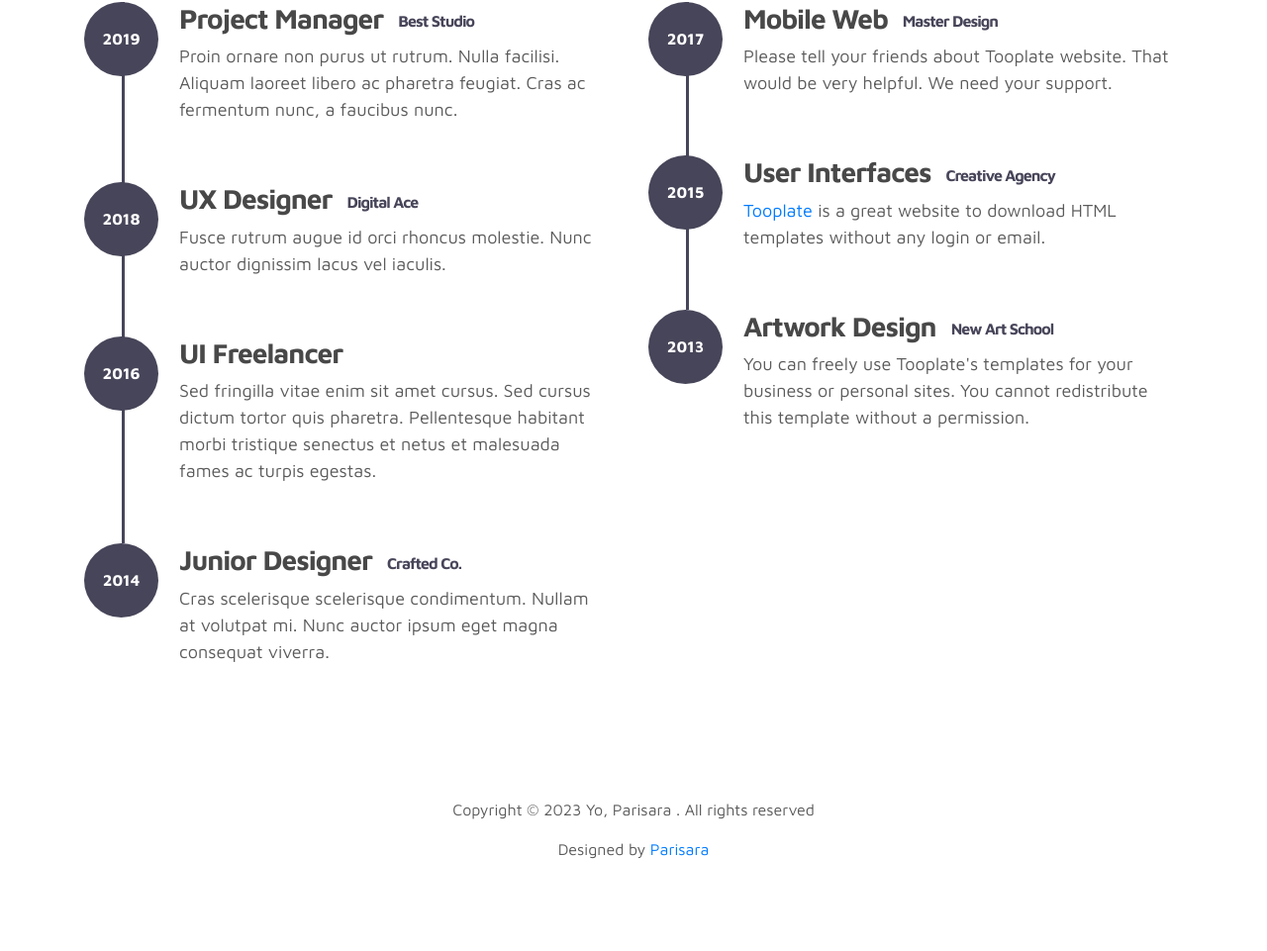
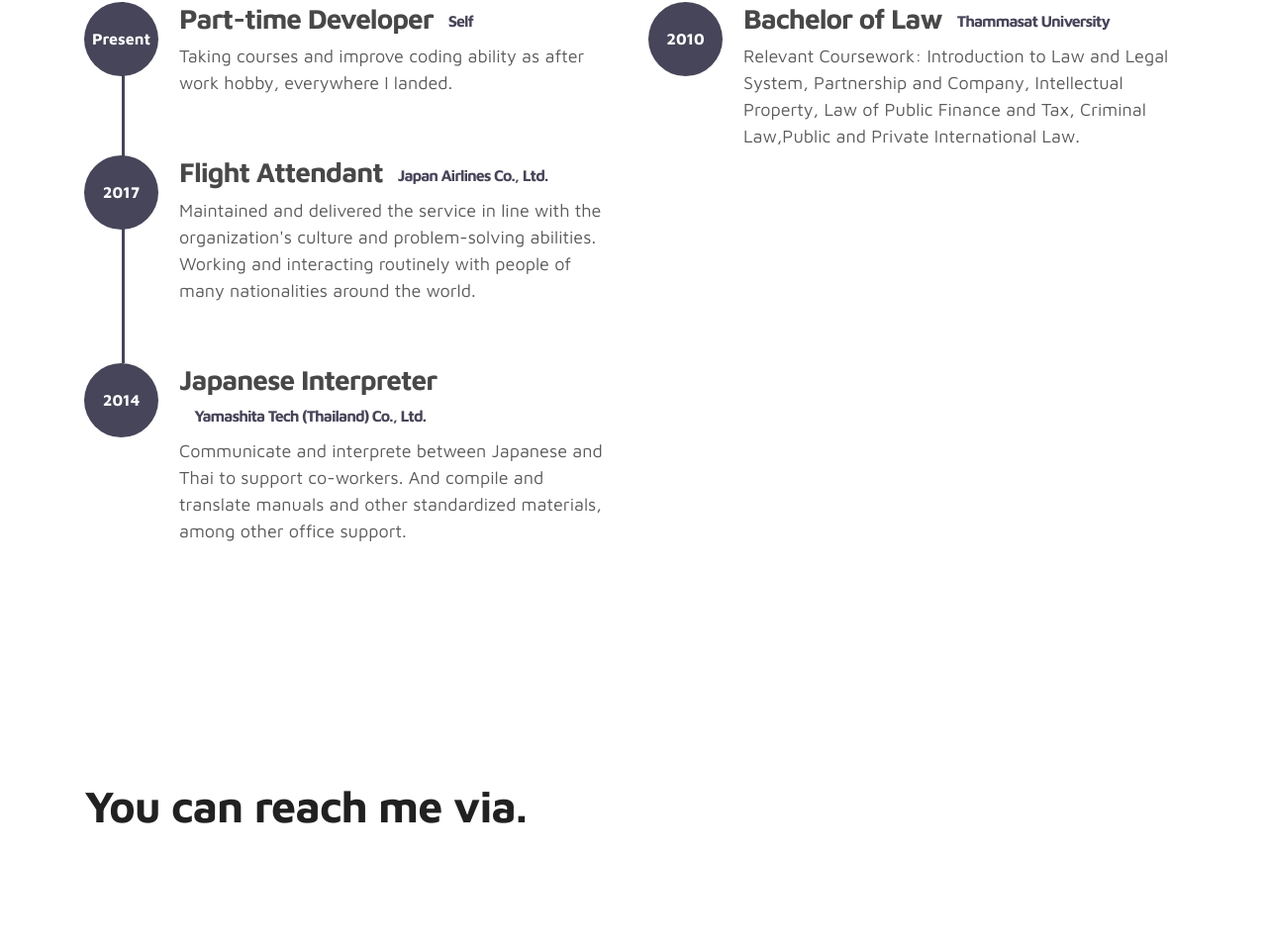
Before and after one commit to Parisara1992/Parisara1992.github.io, a plain HTML site: page index.html in a window 1280 px wide. Shown: the part 1762-2723 px from the top of the page at 99% size. Before the commit the page ends 2696 px from the top, so only its background shows below. Drawn offline with Linux system fonts and the light colour scheme.

Commit message:
add contact section

```diff
--- a/index.html
+++ b/index.html
@@ -44,11 +44,12 @@ https://www.tooplate.com/view/2115-marvel
                         <a href="#about" class="nav-link"><span data-hover="About">About</span></a>
                     </li>
                     <li class="nav-item">
-                        <a href="#project" class="nav-link"><span data-hover="Projects">Certificates</span></a>
+                        <a href="#certificate" class="nav-link"><span data-hover="Certificates">Certificates</span></a>
                     </li>
                     <li class="nav-item">
-                        <a href="#resume" class="nav-link"><span data-hover="Resume">Experiences</span></a>
+                        <a href="#resume" class="nav-link"><span data-hover="Experiences">Experiences</span></a>
                     </li>
+
                     <li class="nav-item">
                         <a href="#contact" class="nav-link"><span data-hover="Contact">Contact</span></a>
                     </li>
@@ -103,8 +104,8 @@ https://www.tooplate.com/view/2115-marvel
         </div>
     </section>
 
-    <!-- PROJECTS -->
-    <section class="project py-5" id="project">
+    <!-- CERTIFICATE -->
+    <section class="project py-5" id="certificate">
         <div class="container">
 
                 <div class="row">
@@ -180,42 +181,34 @@ https://www.tooplate.com/view/2115-marvel
 
                     <div class="timeline">
                         <div class="timeline-wrapper">
+                            <div class="timeline-yr">
+                                 <span>Present</span>
+                            </div>
+                            <div class="timeline-info">
+                                 <h3><span>Part-time Developer</span><small>Self</small></h3>
+                                 <p>Taking courses and improve coding ability as after work hobby, everywhere I landed.</p>
+                            </div>
+                       </div>
+                        <div class="timeline-wrapper">
                              <div class="timeline-yr">
-                                  <span>2019</span>
+                                  <span>2017</span>
                              </div>
                              <div class="timeline-info">
-                                  <h3><span>Project Manager</span><small>Best Studio</small></h3>
-                                  <p>Proin ornare non purus ut rutrum. Nulla facilisi. Aliquam laoreet libero ac pharetra feugiat. Cras ac fermentum nunc, a faucibus nunc.</p>
+                                  <h3><span>Flight Attendant</span><small>Japan Airlines Co., Ltd.</small></h3>
+                                  <p>Maintained and delivered the service in line with the organization's culture and problem-solving abilities.
+                                    Working and interacting routinely with people of many nationalities around the world.</p>
                              </div>
                         </div>
 
-                        <div class="timeline-wrapper">
-                            <div class="timeline-yr">
-                                <span>2018</span>
-                            </div>
-                            <div class="timeline-info">
-                                <h3><span>UX Designer</span><small>Digital Ace</small></h3>
-                                <p>Fusce rutrum augue id orci rhoncus molestie. Nunc auctor dignissim lacus vel iaculis.</p>
-                            </div>
-                        </div>
 
-                        <div class="timeline-wrapper">
-                            <div class="timeline-yr">
-                                <span>2016</span>
-                            </div>
-                            <div class="timeline-info">
-                                <h3><span>UI Freelancer</h3>
-                                <p>Sed fringilla vitae enim sit amet cursus. Sed cursus dictum tortor quis pharetra. Pellentesque habitant morbi tristique senectus et netus et malesuada fames ac turpis egestas.</p>
-                            </div>
-                        </div>
 
                         <div class="timeline-wrapper">
                             <div class="timeline-yr">
                                 <span>2014</span>
                             </div>
                             <div class="timeline-info">
-                                <h3><span>Junior Designer<small>Crafted Co.</small></h3>
-                                <p>Cras scelerisque scelerisque condimentum. Nullam at volutpat mi. Nunc auctor ipsum eget magna consequat viverra.</p>
+                                <h3><span>Japanese Interpreter<small>Yamashita Tech (Thailand) Co., Ltd.</small></h3>
+                                <p>Communicate and interprete between Japanese and Thai to support co-workers. And compile and translate manuals and other standardized materials, among other office support.</p>
                             </div>
                         </div>
 
@@ -228,33 +221,15 @@ https://www.tooplate.com/view/2115-marvel
                     <div class="timeline">
                         <div class="timeline-wrapper">
                              <div class="timeline-yr">
-                                  <span>2017</span>
+                                  <span>2010</span>
                              </div>
                              <div class="timeline-info">
-                                  <h3><span>Mobile Web</span><small>Master Design</small></h3>
-                                  <p>Please tell your friends about Tooplate website. That would be very helpful. We need your support.</p>
+                                  <h3><span>Bachelor of Law</span><small>Thammasat University</small></h3>
+                                  <p>Relevant Coursework: Introduction to Law and Legal System, Partnership and Company, Intellectual Property, Law of Public Finance and Tax, Criminal Law,Public and Private International Law.</p>
                              </div>
                         </div>
 
-                        <div class="timeline-wrapper">
-                            <div class="timeline-yr">
-                                <span>2015</span>
-                            </div>
-                            <div class="timeline-info">
-                                <h3><span>User Interfaces</span><small>Creative Agency</small></h3>
-                                <p><a rel="nofollow" href="https://www.facebook.com/tooplate">Tooplate</a> is a great website to download HTML templates without any login or email.</p>
-                            </div>
-                        </div>
 
-                        <div class="timeline-wrapper">
-                            <div class="timeline-yr">
-                                <span>2013</span>
-                            </div>
-                            <div class="timeline-info">
-                                <h3><span>Artwork Design</span><small>New Art School</small></h3>
-                                <p>You can freely use Tooplate's templates for your business or personal sites. You cannot redistribute this template without a permission.</p>
-                            </div>
-                        </div>
 
                     </div>
                 </div>
@@ -265,9 +240,46 @@ https://www.tooplate.com/view/2115-marvel
 
 
 
+
+
+
+
+        <!-- Contact -->
+        <section class="about full-screen d-lg-flex justify-content-center align-items-center" id="Contact">
+            <div class="container">
+                <div class="row">
+
+                    <div class="col-lg-7 col-md-12 col-12 d-flex align-items-center">
+                        <div class="about-text">
+                            <h1 class="animated animated-text">
+                                <span class="mr-2">You can reach me via.</span>
+                                    <div class="animated-info">
+                                        <span class="animated-item">LinkedIn</span>
+                                        <span class="animated-item">Email</span>
+                                        <span class="animated-item">GitHub</span>
+                                    </div>
+                            </h1>
+                            <br>
+
+                            <div class="custom-btn-group mt-4">
+                              <a href="https://www.linkedin.com/in/parisara-assawapreechaanan-581196262/" class="btn mr-lg-2 custom-btn"><i class='uil uil-file-alt'></i> LinkedIn</a>
+                              <a href="#resume" class="btn custom-btn custom-btn-bg custom-btn-link">p.assawapreechaanan@gmail.com</a>
+                              <a href="https://github.com/Parisara1992" class="btn mr-lg-2 custom-btn"><i class='uil uil-file-alt'></i> GitHub</a>
+
+                            </div>
+                        </div>
+                    </div>
+
+
+
+                </div>
+            </div>
+        </section>
+
+
     <!-- FOOTER -->
      <footer class="footer py-5">
-          <div class="container">
+          <div id = "contact"class="container">
                <div class="row">
 
                     <div class="col-lg-12 col-12">
```
